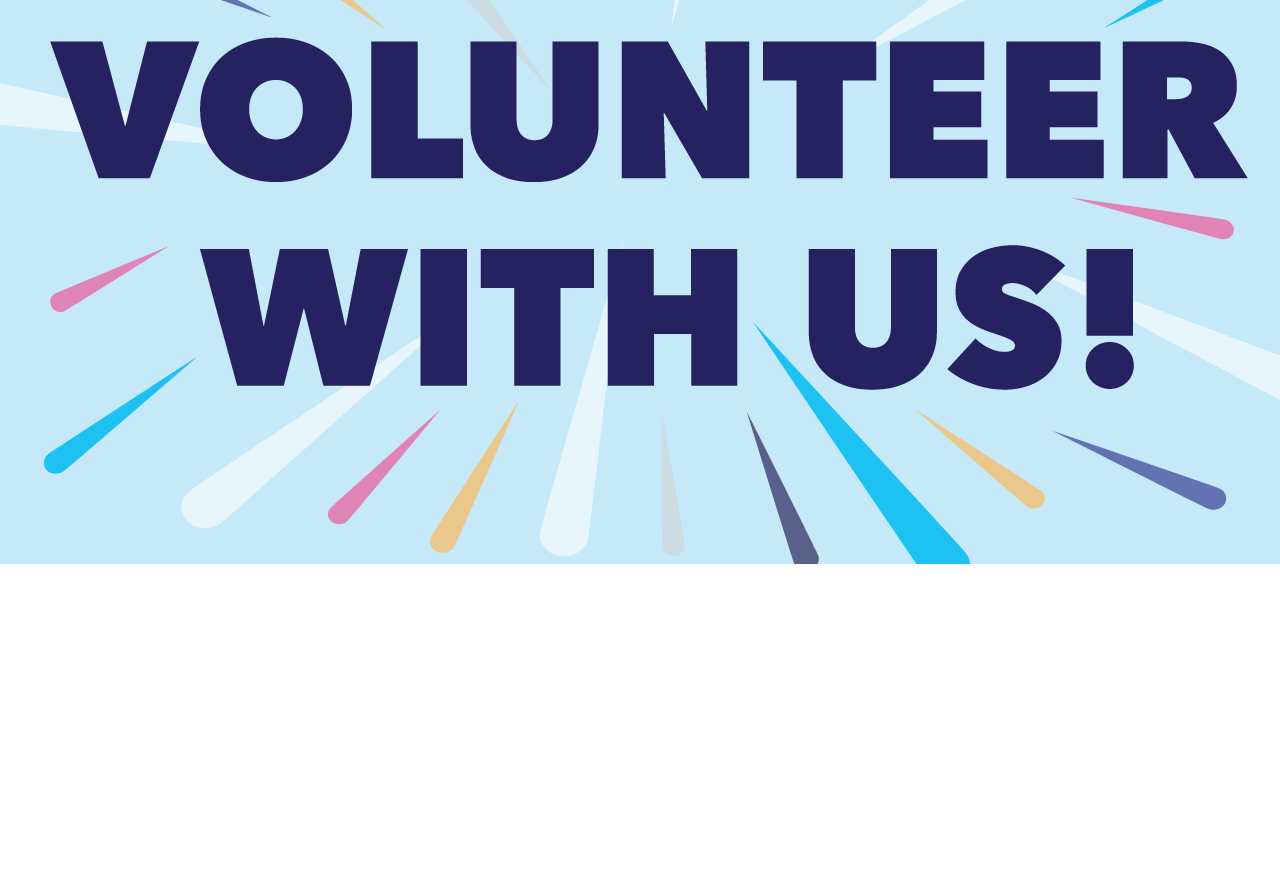
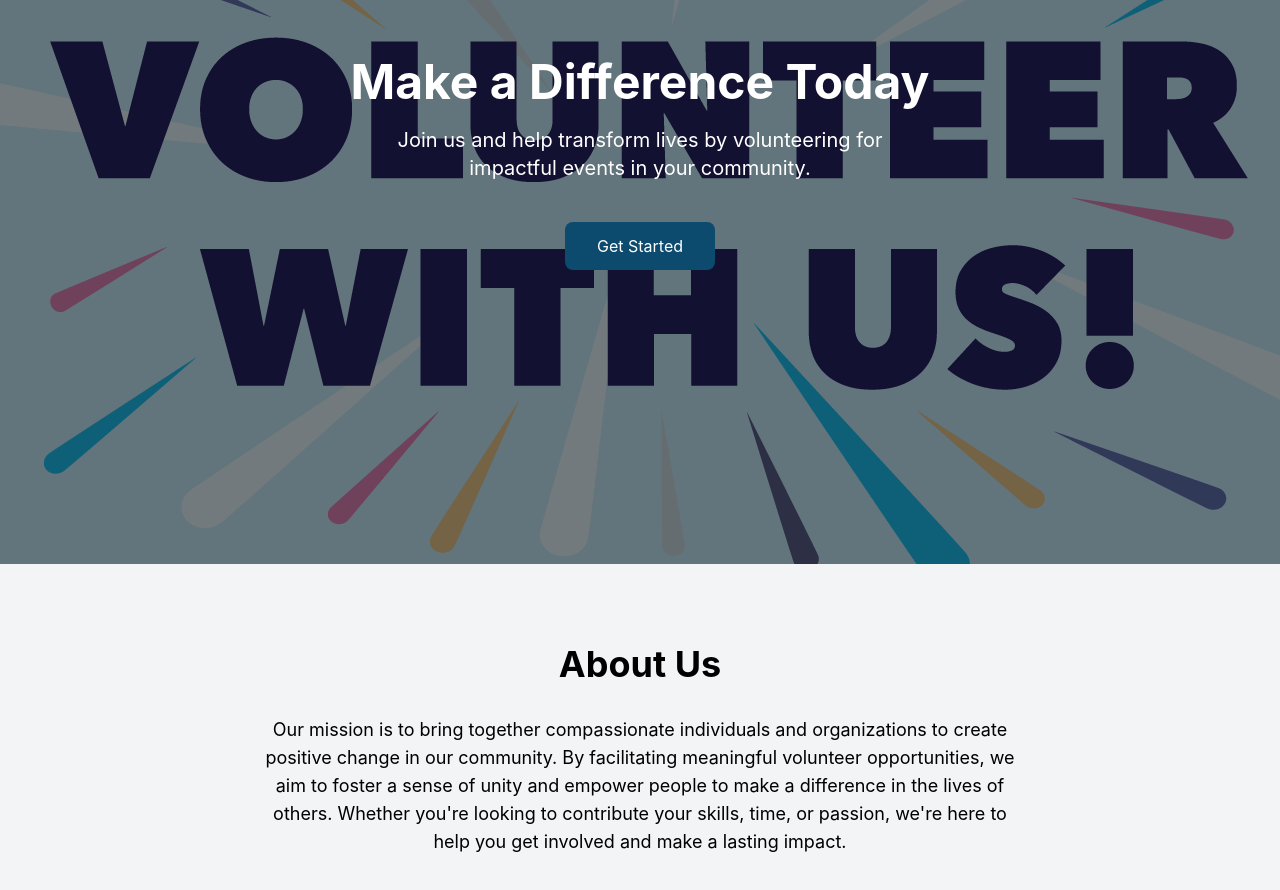
Before and after one commit to akren20/Software-Design-Project, a React (Create React App) app in the folder client/: page / in a window 1280 px wide. Shown: the part 300-1190 px from the top of the page. Before the commit the page ends 864 px from the top, so only its background shows below. Built offline with nearby package versions, Linux system fonts and the light colour scheme.

Commit message:
Added states for profile info and more login stuff

```diff
--- a/client/src/components/HomePage.jsx
+++ b/client/src/components/HomePage.jsx
@@ -1,16 +1,51 @@
 import React from "react";
-import "../index.css"; // Updated path to index.css
-import volunteerimg from "../assets/images/volunteers.png"; // Updated path to image
+import { Link } from "react-router-dom";
+import "../index.css";
+import volunteerimg from "../assets/images/volunteers.png";
 
 const HomePage = () => {
   return (
-    <div
-      style={{ backgroundImage: `url(${volunteerimg})` }}
-      className="w-full h-screen bg-cover bg-center"
-    >
-      <div className="flex flex-col items-center justify-center w-full h-full">
-        {/* Content for the HomePage */}
+    <div>
+      {/* Background Section */}
+      <div
+        style={{ backgroundImage: `url(${volunteerimg})` }}
+        className="w-full h-screen bg-cover bg-center relative"
+      >
+        {/* Dark Overlay */}
+        <div className="absolute inset-0 bg-black opacity-50"></div>
+
+        <div className="relative flex flex-col items-center justify-center w-full h-full text-white text-center">
+          {/* Headline */}
+          <h1 className="text-5xl font-bold mb-5">Make a Difference Today</h1>
+
+          {/* Subheading */}
+          <p className="text-xl mb-10 max-w-lg">
+            Join us and help transform lives by volunteering for impactful
+            events in your community.
+          </p>
+
+          {/* Call to Action Button */}
+          <Link to="/signup">
+            <button className="bg-[#0c4a6e] text-white py-3 px-8 rounded-lg hover:bg-[#0369a1] transition duration-300">
+              Get Started
+            </button>
+          </Link>
+        </div>
       </div>
+
+      {/* About Us Section */}
+      <section className="py-20 px-5 bg-gray-100 text-center">
+        <h2 className="text-4xl font-bold mb-8">About Us</h2>
+        <p className="text-lg max-w-3xl mx-auto mb-8">
+          Our mission is to bring together compassionate individuals and
+          organizations to create positive change in our community. By
+          facilitating meaningful volunteer opportunities, we aim to foster a
+          sense of unity and empower people to make a difference in the lives of
+          others. Whether you're looking to contribute your skills, time, or
+          passion, we're here to help you get involved and make a lasting
+          impact.
+        </p>
+      </section>
     </div>
   );
 };
--- a/client/src/pages/UserProfile.jsx
+++ b/client/src/pages/UserProfile.jsx
@@ -4,8 +4,55 @@ const states = [
   { code: "AL", name: "Alabama" },
   { code: "AK", name: "Alaska" },
   { code: "AZ", name: "Arizona" },
-  // ... add all states here
+  { code: "AR", name: "Arkansas" },
+  { code: "CA", name: "California" },
+  { code: "CO", name: "Colorado" },
+  { code: "CT", name: "Connecticut" },
+  { code: "DE", name: "Delaware" },
+  { code: "FL", name: "Florida" },
+  { code: "GA", name: "Georgia" },
+  { code: "HI", name: "Hawaii" },
+  { code: "ID", name: "Idaho" },
+  { code: "IL", name: "Illinois" },
+  { code: "IN", name: "Indiana" },
+  { code: "IA", name: "Iowa" },
+  { code: "KS", name: "Kansas" },
+  { code: "KY", name: "Kentucky" },
+  { code: "LA", name: "Louisiana" },
+  { code: "ME", name: "Maine" },
+  { code: "MD", name: "Maryland" },
+  { code: "MA", name: "Massachusetts" },
+  { code: "MI", name: "Michigan" },
+  { code: "MN", name: "Minnesota" },
+  { code: "MS", name: "Mississippi" },
+  { code: "MO", name: "Missouri" },
+  { code: "MT", name: "Montana" },
+  { code: "NE", name: "Nebraska" },
+  { code: "NV", name: "Nevada" },
+  { code: "NH", name: "New Hampshire" },
+  { code: "NJ", name: "New Jersey" },
+  { code: "NM", name: "New Mexico" },
+  { code: "NY", name: "New York" },
+  { code: "NC", name: "North Carolina" },
+  { code: "ND", name: "North Dakota" },
+  { code: "OH", name: "Ohio" },
+  { code: "OK", name: "Oklahoma" },
+  { code: "OR", name: "Oregon" },
+  { code: "PA", name: "Pennsylvania" },
+  { code: "RI", name: "Rhode Island" },
+  { code: "SC", name: "South Carolina" },
+  { code: "SD", name: "South Dakota" },
+  { code: "TN", name: "Tennessee" },
+  { code: "TX", name: "Texas" },
+  { code: "UT", name: "Utah" },
+  { code: "VT", name: "Vermont" },
+  { code: "VA", name: "Virginia" },
+  { code: "WA", name: "Washington" },
+  { code: "WV", name: "West Virginia" },
+  { code: "WI", name: "Wisconsin" },
+  { code: "WY", name: "Wyoming" },
 ];
+
 
 const skills = ["Communication", "Leadership", "Teamwork", "Technical Writing", "Project Management"]; // Example skills
 
```
